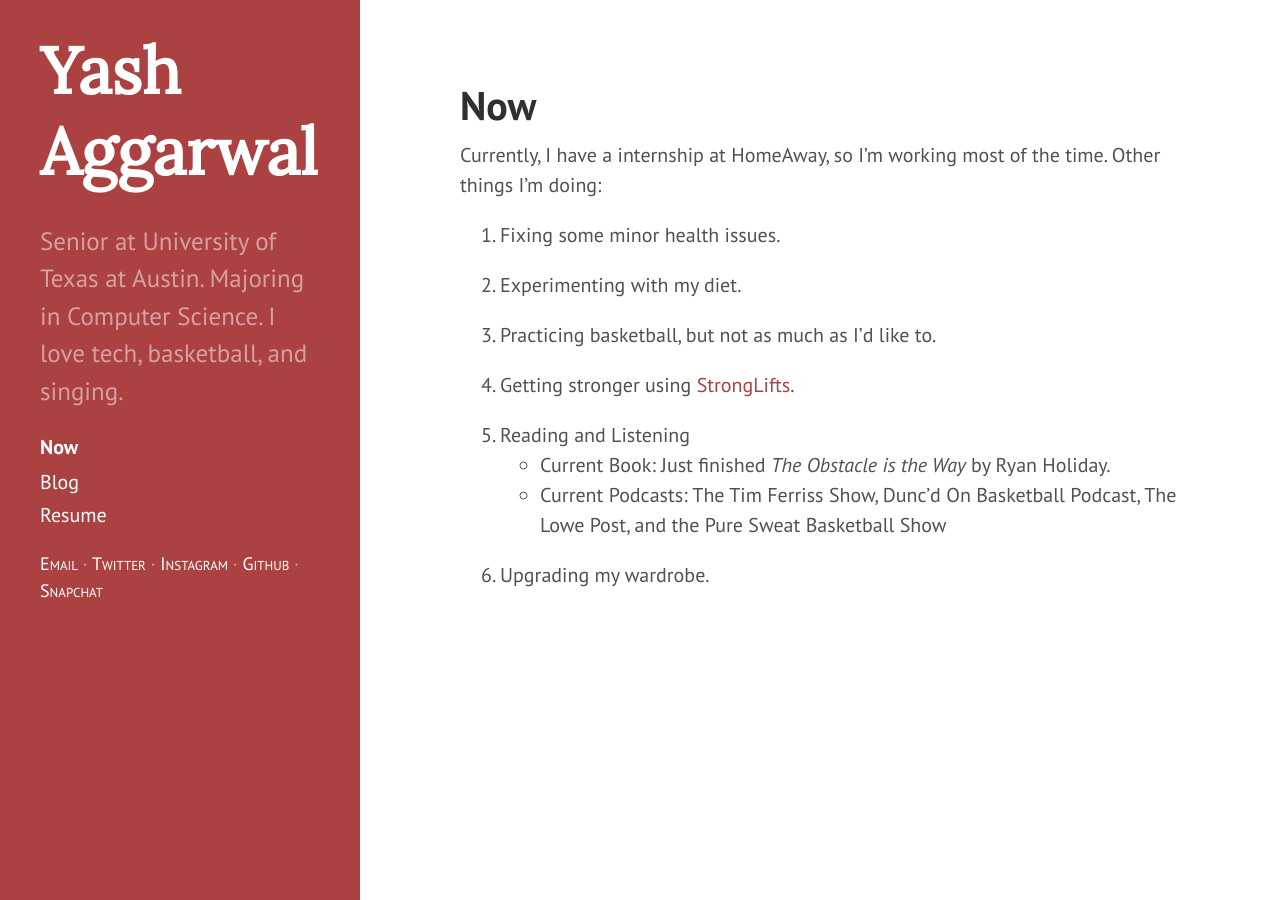
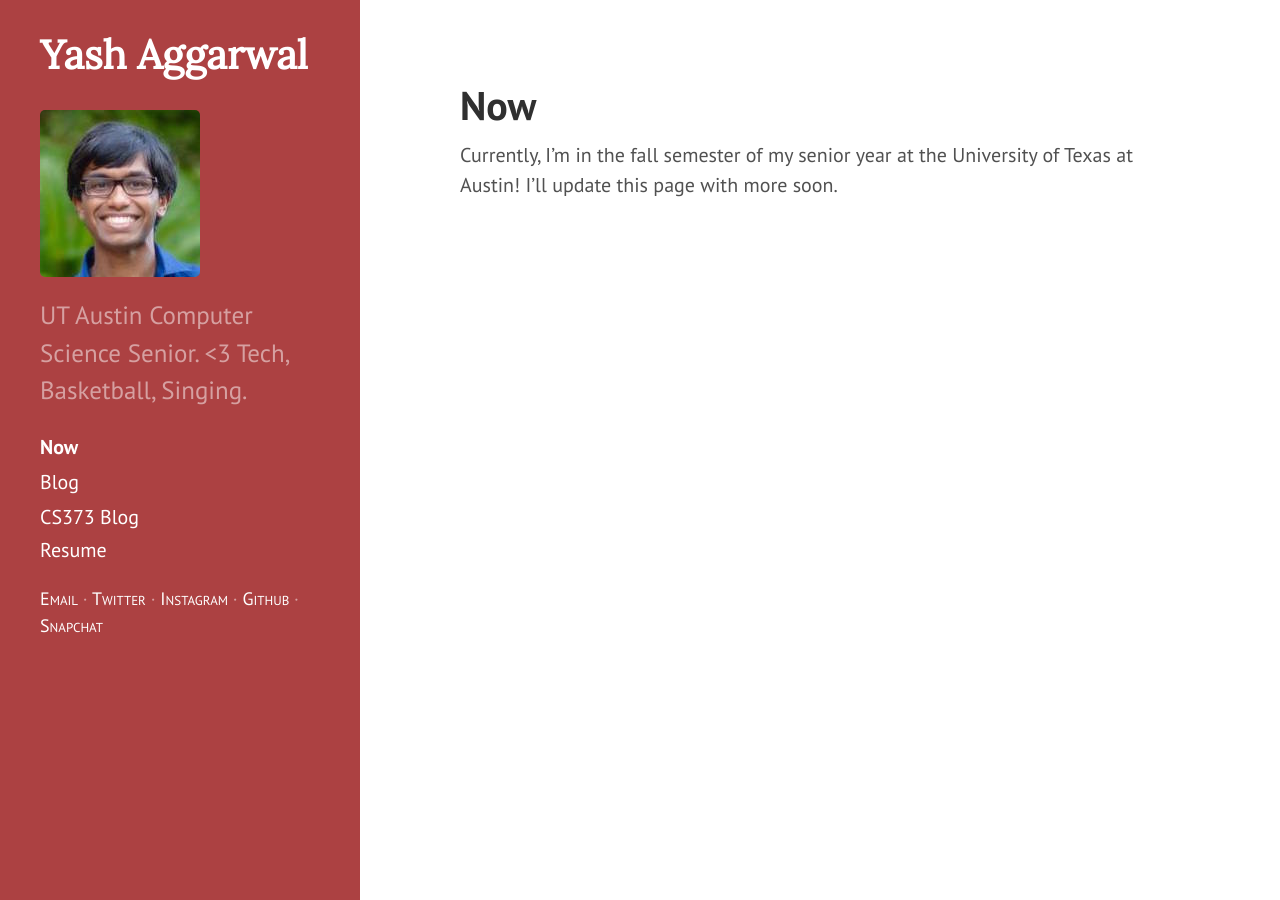
Before and after one commit to Budgetperson/budgetperson.github.io, a Jekyll site: the page built from index.md, in a window 1280 px wide. Built offline with Jekyll 4.4.1, drawn with Linux system fonts in a browser that asks for light colours.

Commit message:
Add CS373 portion

```diff
--- a/_config.yml
+++ b/_config.yml
@@ -26,3 +26,4 @@
   repo:           https://github.com/poole/hyde
 
 paginate_path: "blog/:num/"
+permalink: /blog/:title.html
--- a/_includes/sidebar.html
+++ b/_includes/sidebar.html
@@ -6,7 +6,8 @@
           {{ site.title }}
         </a>
       </h1>
-      <p class="lead">Senior at University of Texas at Austin. Majoring in Computer Science. I love tech, basketball, and singing.</p>
+      <img src="{{ site.baseurl }}public/photo.jpg" />
+      <p class="lead">UT Austin Computer Science Senior. <3 Tech, Basketball, Singing.</p>
     </div>
 
     <nav class="sidebar-nav">
--- a/blog/index.html
+++ b/blog/index.html
@@ -6,6 +6,7 @@
 
 <div class="posts">
   {% for post in paginator.posts %}
+  {% if post.swe == null %}
   <div class="post">
     <h1 class="post-title">
       <a href="{{ post.url }}">
@@ -20,6 +21,7 @@
       <a href="{{ post.url }}">read more</a>
     {% endif %}
   </div>
+  {% endif %}
   {% endfor %}
 </div>
 
--- a/index.md
+++ b/index.md
@@ -4,18 +4,4 @@
 show_in_sidebar: false
 ---
 
-Currently, I have a internship at HomeAway, so I'm working most of the time. Other things I'm doing:
-
-1. Fixing some minor health issues.
-
-2. Experimenting with my diet.
-
-3. Practicing basketball, but not as much as I'd like to.
-
-4. Getting stronger using [StrongLifts](http://www.stronglifts.com).
-
-5. Reading and Listening
-	* Current Book: Just finished _The Obstacle is the Way_ by Ryan Holiday.
-	* Current Podcasts: The Tim Ferriss Show, Dunc'd On Basketball Podcast, The Lowe Post, and the Pure Sweat Basketball Show
-
-6. Upgrading my wardrobe.
+Currently, I'm in the fall semester of my senior year at the University of Texas at Austin! I'll update this page with more soon.
--- a/public/css/hyde.css
+++ b/public/css/hyde.css
@@ -80,7 +80,7 @@
   color: #fff;
   margin-top: 0;
   font-family: "Lora", serif;
-  font-size: 3.25rem;
+  font-size: 2rem;
   margin-bottom: 1.5rem;
 }
 
```
Also changed, not shown: _posts/2016-08-28-week-one.md (added, +15 -0 lines), sweblog/index.html (added, +27 -0 lines), public/photo.jpg (added).
